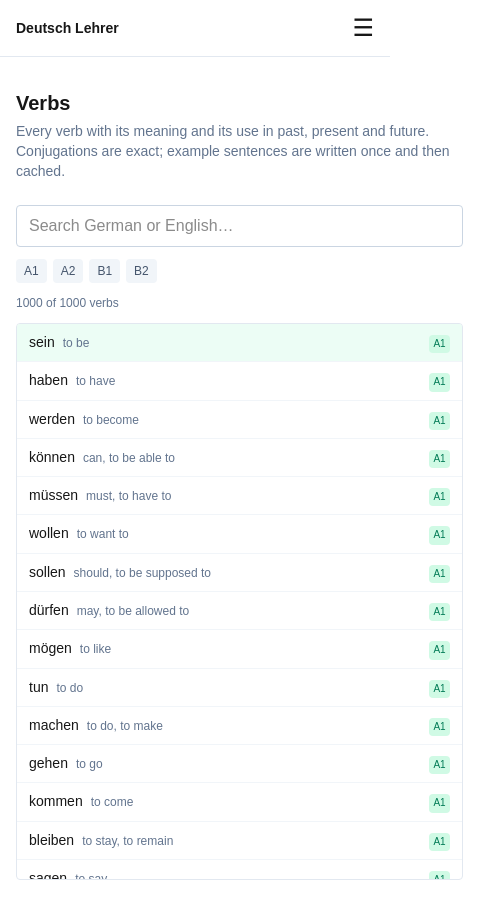
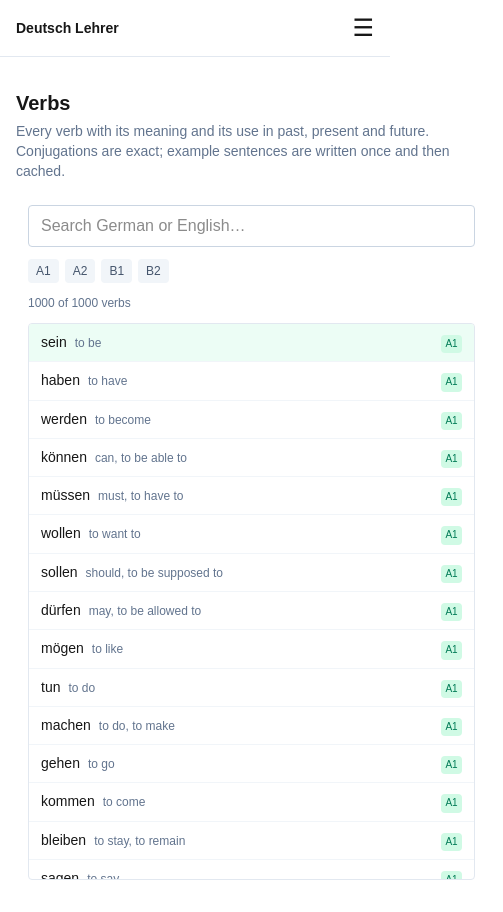
Before and after one commit to sanketh-sg/deutsch-lehrer, a Next.js app: page /verbs in a window 390 px wide. Shown: the whole page, 503 px wide, since content can reach past the window. Built offline with nearby package versions, Linux system fonts and the light colour scheme.

Commit message:
fix: add padding to the list pane for improved layout on smaller screens

```diff
--- a/components/VerbBrowser.tsx
+++ b/components/VerbBrowser.tsx
@@ -75,7 +75,7 @@ export function VerbBrowser() {
 
   return (
     <div className="flex snap-x snap-mandatory overflow-x-hidden max-lg:h-[80dvh] max-lg:touch-pan-y lg:grid lg:grid-cols-[20rem_1fr] lg:gap-6 lg:overflow-visible">
-      <div ref={listPane} className="flex min-h-0 flex-col space-y-3 max-lg:w-full max-lg:shrink-0 max-lg:snap-start lg:block">
+      <div ref={listPane} className="flex min-h-0 flex-col space-y-3 max-lg:w-full max-lg:shrink-0 max-lg:snap-start max-lg:px-3 lg:block">
         <input
           value={query}
           onChange={(e) => setQuery(e.target.value)}
```
